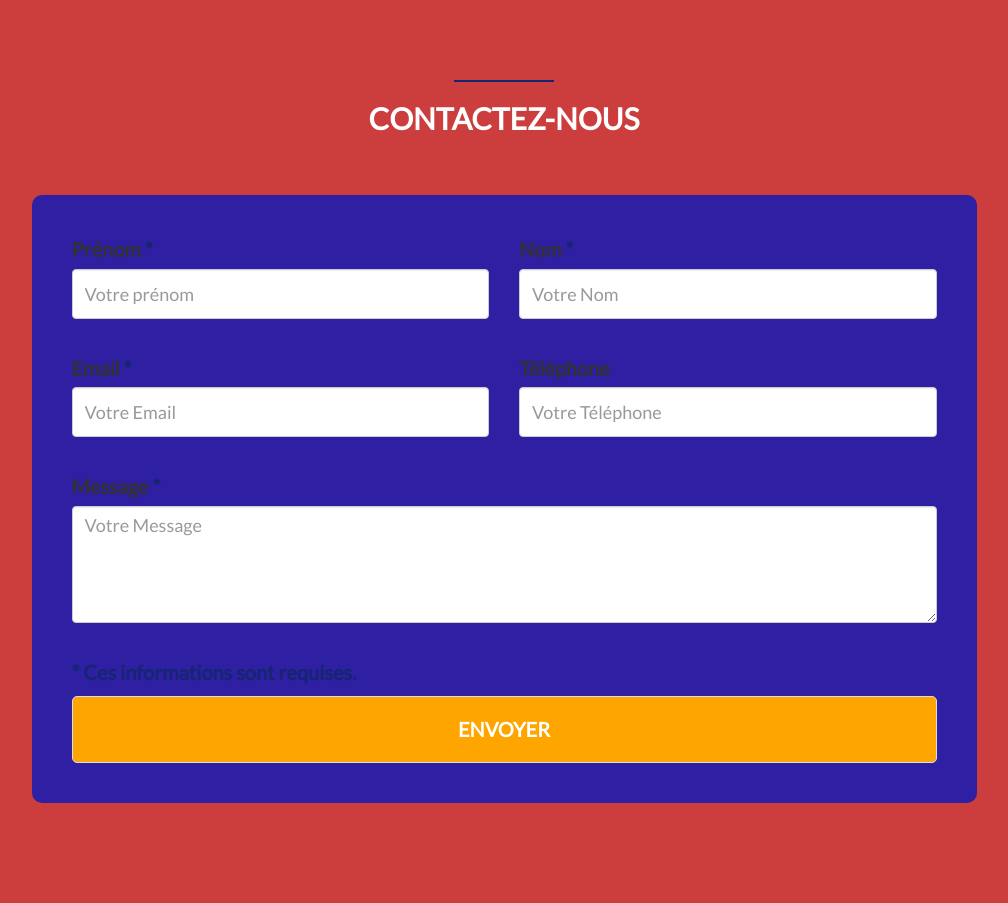
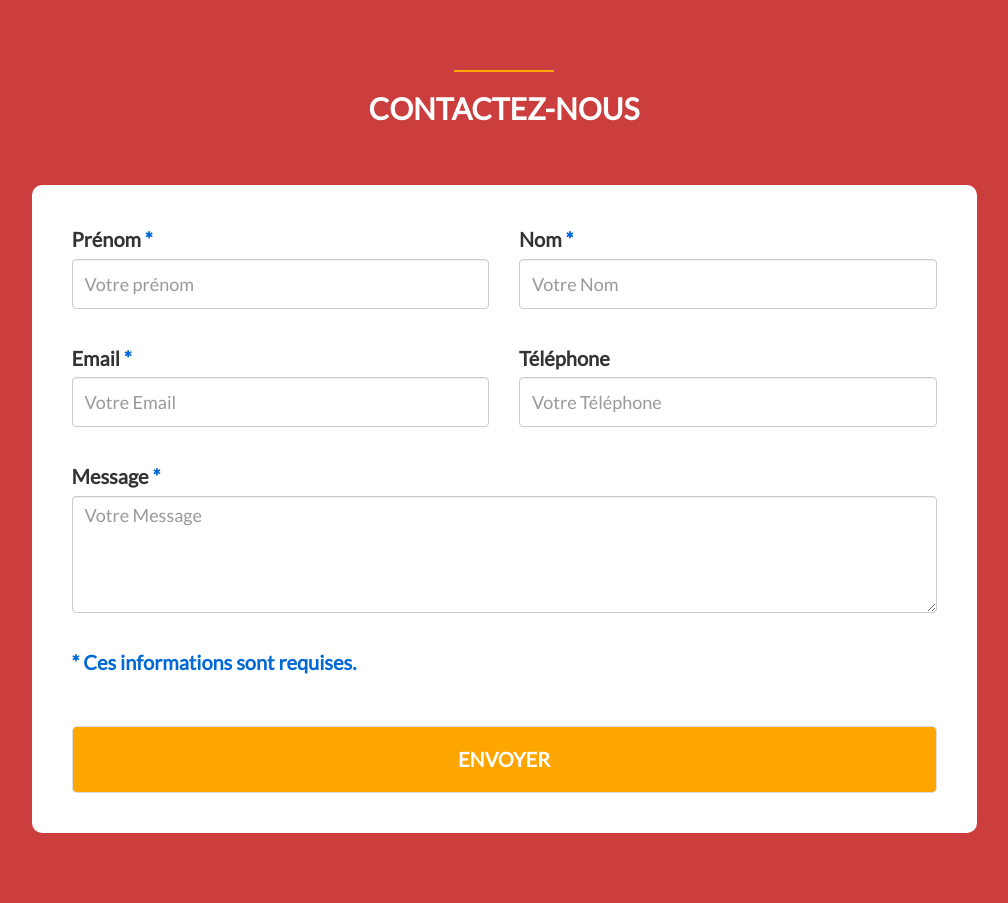
Before and after one commit to krismos64/formulaire, a PHP site: page / in a window 1280 px wide. Shown: the whole page, without its empty margins (136-1144 px from the left). Before the commit the page ends 803 px from the top, so only its background shows below. Run offline with PHP 8.4, Linux system fonts and the light colour scheme; some libraries are stand-ins or nearby versions.

Commit message:
formulaire fini

```diff
--- a/css/style.css
+++ b/css/style.css
@@ -6,40 +6,48 @@ body {
 .divider {
   width: 100px;
   height: 2px;
-  background: #152670;
-  margin: 10px auto;
+  background: #ffa500;
+  margin: 0 auto;
 }
 .heading {
   text-align: center;
   margin-bottom: 60px;
 }
-.heading h2 {
+h2 {
   text-transform: uppercase;
   font-weight: bold;
   color: #fff;
 }
 #contact-form {
   font-size: 20px;
-  background: #2e1fa3;
+  background: #fff;
   padding: 40px;
   border-radius: 10px;
 }
+/*---  NEW  ------*/
 .blue {
-  color: #152670;
+  color: #0069d6;
 }
 .form-control {
   height: 50px;
   font-size: 18px;
 }
-.comment {
+#contact-form input[type="submit"] {
+  margin: 40px auto 0px;
+  display: block;
+}
+.comments {
   font-style: italic;
   font-size: 18px;
-  color: #cc3d3d;
+  color: #d82c2e;
   height: 25px;
 }
-#contact-form input [type="submit"] {
-  margin: 40px auto 0px;
-  display: block;
+#contact-form .thank-you {
+  text-align: center;
+  margin-top: 15px;
+  font-weight: bold;
+  font-size: 22px;
+  color: firebrick;
 }
 .button1 {
   border: 1px solid #ddd;
@@ -56,9 +64,3 @@ body {
   background: #333;
   border-color: #ffa500;
 }
-.thank-you {
-  text-align: center;
-  margin-top: 15px;
-  font-weight: bold;
-  font-size: 22px;
-}
--- a/index.php
+++ b/index.php
@@ -5,14 +5,13 @@
         <meta charset="utf-8"/>
         <meta name="viewport" content="width=device-width, initial-scale=1">
         <script src="https://ajax.googleapis.com/ajax/libs/jquery/1.11.3/jquery.min.js"></script>
+        <script src="https://maxcdn.bootstrapcdn.com/bootstrap/3.3.6/js/bootstrap.min.js"></script>
+        <script src="script.js"></script>
         <link rel="stylesheet" href="https://maxcdn.bootstrapcdn.com/bootstrap/3.3.6/css/bootstrap.min.css">
-        <script src="https://maxcdn.bootstrapcdn.com/bootstrap/3.3.6/js/bootstrap.min.js"></script>
         <link href='http://fonts.googleapis.com/css?family=Lato' rel='stylesheet' type='text/css'>
         <link rel="stylesheet" href="css/style.css">
-        <script src="js/script.js"></script>
+
     </head>
-
-
     <body>
 
        <div class="container">
@@ -23,45 +22,44 @@
 
            <div class="row">
                <div class="col-lg-10 col-lg-offset-1">
-                    <form id="contact-form" method="post" action="" role="form">
+                    <form id="contact-form" method="post" action="php/contact.php" role="form">
                         <div class="row">
                             <div class="col-md-6">
                                 <label for="firstname">Prénom <span class="blue">*</span></label>
                                 <input id="firstname" type="text" name="firstname" class="form-control" placeholder="Votre prénom">
-                                <p class="comment"></p>
+                                <p class="comments"></p>
                             </div>
                             <div class="col-md-6">
                                 <label for="name">Nom <span class="blue">*</span></label>
                                 <input id="name" type="text" name="name" class="form-control" placeholder="Votre Nom">
-                                <p class="comment"></p>
+                                <p class="comments"></p>
                             </div>
                             <div class="col-md-6">
                                 <label for="email">Email <span class="blue">*</span></label>
                                 <input id="email" type="text" name="email" class="form-control" placeholder="Votre Email">
-                                <p class="comment"></p>
+                                <p class="comments"></p>
                             </div>
                             <div class="col-md-6">
                                 <label for="phone">Téléphone</label>
                                 <input id="phone" type="tel" name="phone" class="form-control" placeholder="Votre Téléphone">
-                                <p class="comment"></p>
+                                <p class="comments"></p>
                             </div>
                             <div class="col-md-12">
                                 <label for="message">Message <span class="blue">*</span></label>
                                 <textarea id="message" name="message" class="form-control" placeholder="Votre Message" rows="4"></textarea>
-                                <p class="comment"></p>
+                                <p class="comments"></p>
                             </div>
                             <div class="col-md-12">
                                 <p class="blue"><strong>* Ces informations sont requises.</strong></p>
                             </div>
                             <div class="col-md-12">
-                                <input type="submit" class="button1" value="Envoyer">
+                                <input type="submit" class="button1" value="Envoyer" name="submit">
                             </div>
                         </div>
                     </form>
                 </div>
            </div>
         </div>
-
     </body>
 
 </html>
--- a/js/script.js
+++ b/script.js
@@ -9,18 +9,18 @@ $(function () {
       url: "php/contact.php",
       data: postdata,
       dataType: "json",
-      success: function (result) {
-        if (result.isSuccess) {
+      success: function (json) {
+        if (json.isSuccess) {
           $("#contact-form").append(
             "<p class='thank-you'>Votre message a bien été envoyé. Merci de nous avoir contacté !</p>"
           );
           $("#contact-form")[0].reset();
         } else {
-          $("#firstname + .comment").html(result.firstnameError);
-          $("#name + .comment").html(result.nameError);
-          $("#email + .comment").html(result.emailError);
-          $("#phone + .comment").html(result.phoneError);
-          $("#message + .comment").html(result.messageError);
+          $("#firstname + .comments").html(json.firstnameError);
+          $("#name + .comments").html(json.nameError);
+          $("#email + .comments").html(json.emailError);
+          $("#phone + .comments").html(json.phoneError);
+          $("#message + .comments").html(json.messageError);
         }
       },
     });
```
Also changed, not shown: php/contact.php (+90 -0 lines), 1 other file.
